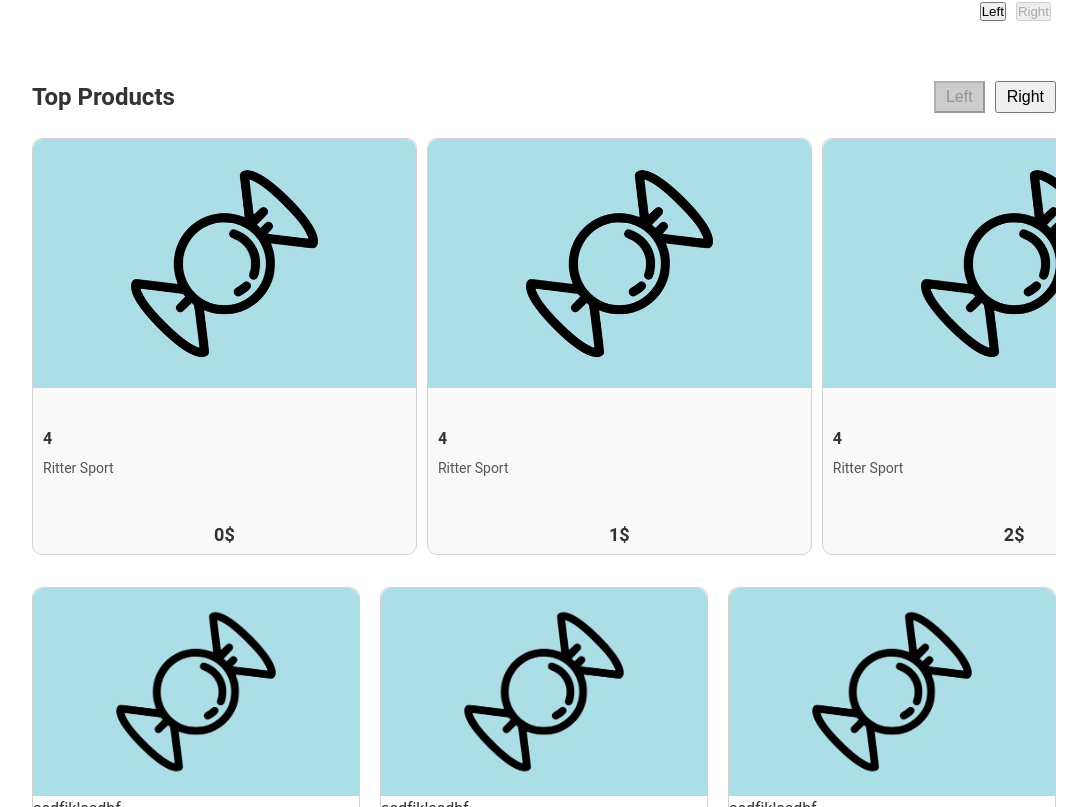
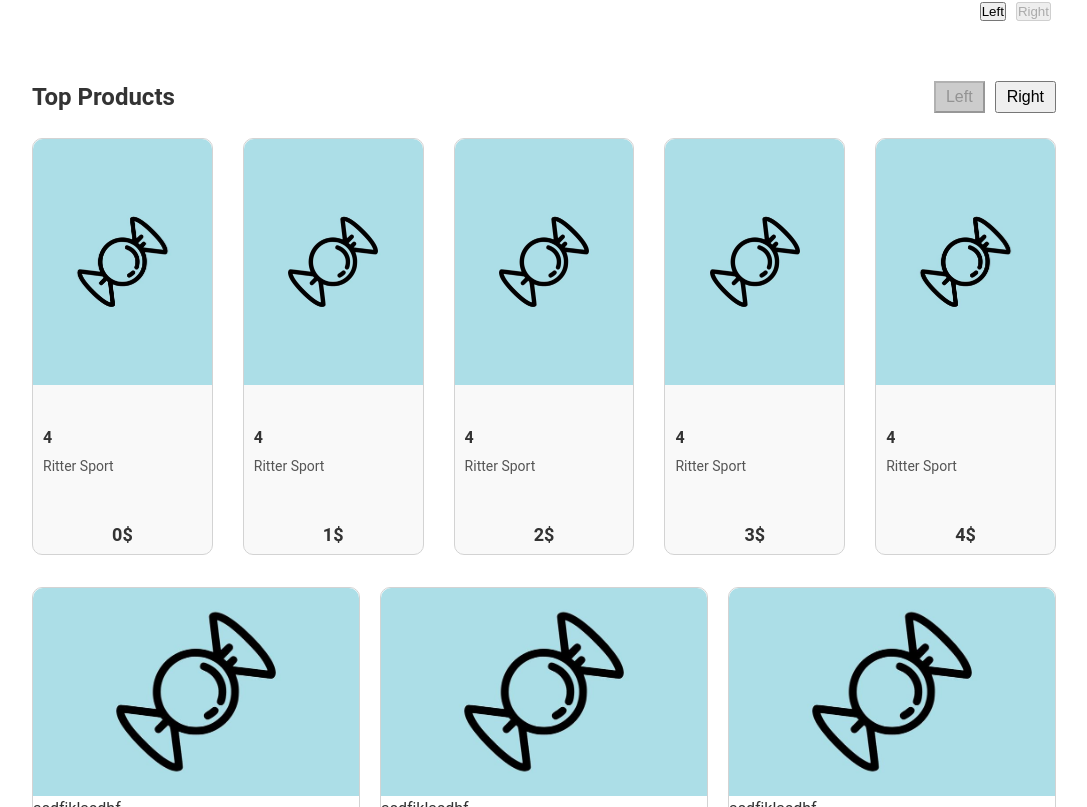
Before and after one commit to gaoxam123/NewspaperApp, a React (Vite) app in the folder client/: page / in a window 1280 px wide. Shown: the part 673-1480 px from the top of the page, without its empty margins (96-1183 px from the left). Built offline with nearby package versions, Linux system fonts and the light colour scheme.

Commit message:
sliders fixed

```diff
--- a/client/src/components/slidingOffers/SlidingOffers.jsx
+++ b/client/src/components/slidingOffers/SlidingOffers.jsx
@@ -37,7 +37,7 @@
         <div
           className={classes.sliderTrack}
           style={{
-            transform: `translateX(calc(-${currentIndex * 100}% - ${currentIndex * gap * (visibleOffers - 2)}px))`,
+            transform: `translateX(calc(-${currentIndex * 100}% - ${currentIndex * gap}px))`,
           }}
         >
           <Offer />
--- a/client/src/components/slidingOffers/SlidingOffers.module.css
+++ b/client/src/components/slidingOffers/SlidingOffers.module.css
@@ -19,7 +19,7 @@
   display: flex;
   gap: 20px; /* Space between offers */
   transition: transform 1s ease; /* Smooth sliding */
-  width: calc(100% * (6 / 3) + 20px * 4); /* Adjust for total offers and gaps */
+  width: calc(100% * (6 / 3)); /* Adjust for total offers and gaps */
 }
 
 .sliderTrack > * {
--- a/client/src/components/topProducts/TopProductsSection.jsx
+++ b/client/src/components/topProducts/TopProductsSection.jsx
@@ -1,41 +1,49 @@
 import TopProduct from "../TopProduct/TopProduct"
 import classes from "./TopProductsSection.module.css"
-import { useState } from "react"
+import { useState, useRef } from "react"
 
-export default function TopProductsSection({title, totalProducts}) {
-  const [currentIndex, setCurrentIndex] = useState(0)
+export default function TopProductsSection({ title, totalProducts }) {
+  const [showLeftArrow, setShowLeftArrow] = useState(false);
+  const [showRightArrow, setShowRightArrow] = useState(true);
   const totalTopProducts = totalProducts
-  const visibleTopProducts = 5
-  const gap = 10;
 
-  const maxIndex = Math.ceil(totalTopProducts / visibleTopProducts) - 1;
+  const listRef = useRef(null);
 
-  console.log(currentIndex)
-  const handleLeftClick = () => {
-    setCurrentIndex((prevIndex) => Math.max(prevIndex - 1, 0));
+  const handleClickRight = () => {
+    console.log(listRef.current)
+    if (listRef.current) {
+      listRef.current.scrollLeft += 1300; // Cuộn sang phải 500px
+    }
   };
 
-  const handleRightClick = () => {
-    setCurrentIndex((prevIndex) => Math.min(prevIndex + 1, maxIndex));
+  const handleClickLeft = () => {
+    if (listRef.current) {
+      listRef.current.scrollLeft -= 1300; // Cuộn sang phải 500px
+    }
   };
+
+  const handleScroll = () => {
+    if (listRef.current) {
+      const { scrollLeft, scrollWidth, clientWidth } = listRef.current;
+      console.log({ scrollLeft, scrollWidth, clientWidth });
+      setShowLeftArrow(listRef.current.scrollLeft > 0);
+      setShowRightArrow(listRef.current.scrollLeft + listRef.current.clientWidth < listRef.current.scrollWidth - 1);
+    }
+  }
 
   return (
     <div className={classes.container}>
       <div className={classes.titleAndButtons}>
         <div className={classes.title}><h2>{title}</h2></div>
         <div className={classes.buttons}>
-          <button onClick={handleRightClick}
-            disabled={currentIndex === maxIndex}>Right</button>
-          <button onClick={handleLeftClick}
-            disabled={currentIndex === 0}>Left</button>
+          <button onClick={handleClickRight}
+            disabled={!showRightArrow}>Right</button>
+          <button onClick={handleClickLeft}
+            disabled={!showLeftArrow}>Left</button>
         </div>
       </div>
       <div className={classes.topProducts}>
-        <div className={classes.sliderTrack}
-          style={{
-            transform: `translateX(calc(-${currentIndex * 100}% - ${currentIndex * gap * (visibleTopProducts)}px))`,
-          }}
-        >
+        <div className={classes.sliderTrack} ref={listRef} onScroll={handleScroll}>
           {Array.from({ length: totalTopProducts }).map((_, index) => (
             <TopProduct key={index} price={index} />
           ))}
--- a/client/src/components/topProducts/TopProductsSection.module.css
+++ b/client/src/components/topProducts/TopProductsSection.module.css
@@ -13,24 +13,26 @@
     overflow: hidden;
     width: 100%;
     height: 100%;
-    position: relative;
 }
 
 .sliderTrack {
     display: flex;
-    gap: 10px;
-    /* Gap between the products */
+    overflow-x: auto;
+    overflow-y: hidden;
+    gap: 30px;
     transition: transform 1s ease;
-    /* Smooth sliding effect */
-    width: calc(100% * (30 / 5) + 10px * 29);
-    /* Total width for all items and gaps */
+    scroll-behavior: smooth;
+    white-space: nowrap;
+    scrollbar-width: none;
 }
 
-.sliderTrack>* {
-    flex: 1 0 calc((100% - 40px) / 5);
-    /* Adjust for visible items and gaps */
+.sliderTrack::-webkit-scrollbar {
+    display: none;
+}
+
+.sliderTrack > * {
+    flex: 1 0 calc((100% - 120px) / 5);
     box-sizing: border-box;
-    /* Include padding and borders */
 }
 
 .titleAndButtons {
@@ -60,5 +62,4 @@
 
 .buttons button:disabled {
     background-color: #ccc;
-    cursor: not-allowed;
 }
```
